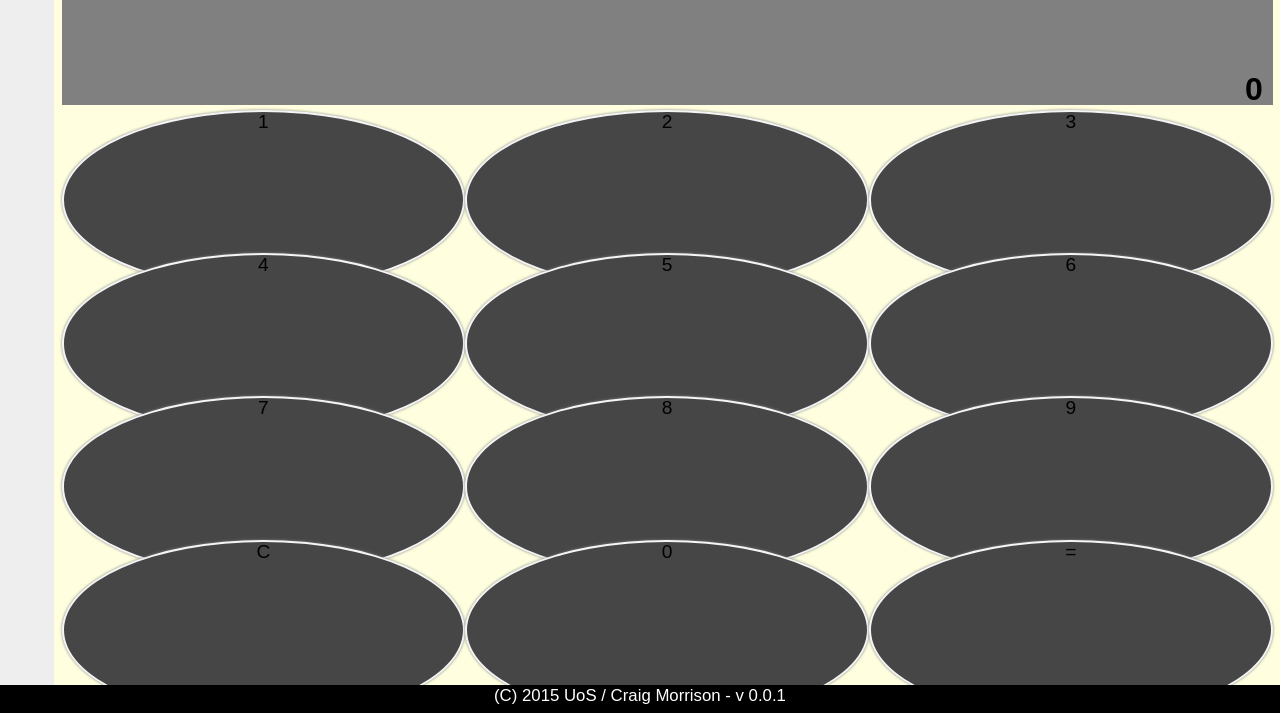
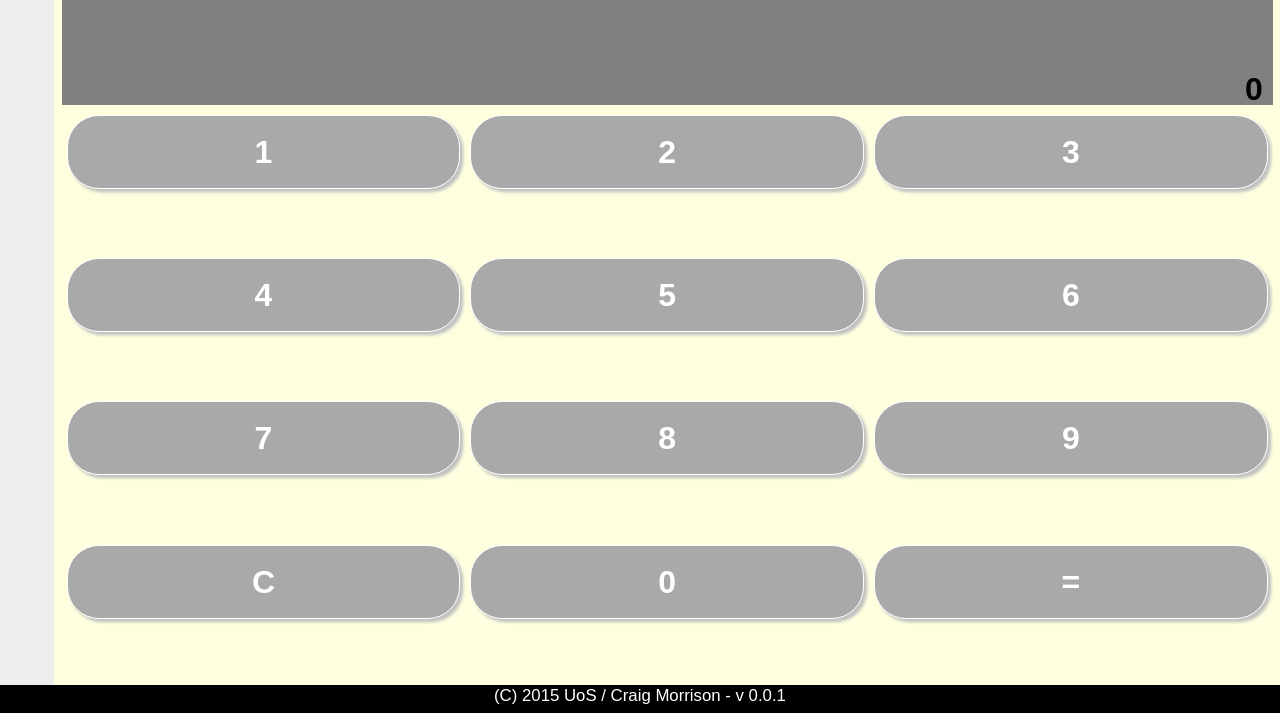
Before and after one commit to nightpaws/CurrencyConverter, a plain HTML site: page index.html in a window 1280 px wide. Shown: the part 87-800 px from the top of the page. Drawn offline with Linux system fonts and the light colour scheme.

Commit message:
Lovely buttons
Fixed them so they look nice now

```diff
--- a/css/converter.css
+++ b/css/converter.css
@@ -126,6 +126,7 @@ footer {
 	width: 25%;
 }
 
+/*
 button{
     text-align: center;
     width: 95%;
@@ -135,17 +136,41 @@ button{
     font-size: xx-large;
     font-weight: bold;
 }
+ */
+
 
 .round-button {
-    height: 95%;
 
-    padding-bottom: 10%;
-    border-radius: 50%;
-    border: 2px solid #f5f5f5;
-    overflow: hidden;
-    background: #464646;
-    box-shadow: 0 0 3px gray;
+ 	text-align: center;
+/*     width: 25%; */
+/*     height: 95%; */
+    color: white;
+    background-color: darkgray;
+    font-size: xx-large;
+    font-weight: bold;
+    border-radius: 1em;
+    box-shadow: silver 0.1em 0.1em 0.1em;
+
+
+/*   display: table-cell; */
+  margin: 5px;
+/*   background: black; */
+/*   color: white; */
+  padding: 20px;
+  border: 1px solid white;
+/*   vertical-align: middle; */
+
+
 }
 .round-button:hover {
-    background: #262626;
+   background: #262626;
 }
+
+/*
+.round-button img {
+    display: block;
+    width: 76%;
+    padding: 12%;
+    height: auto;
+}
+ */
```
